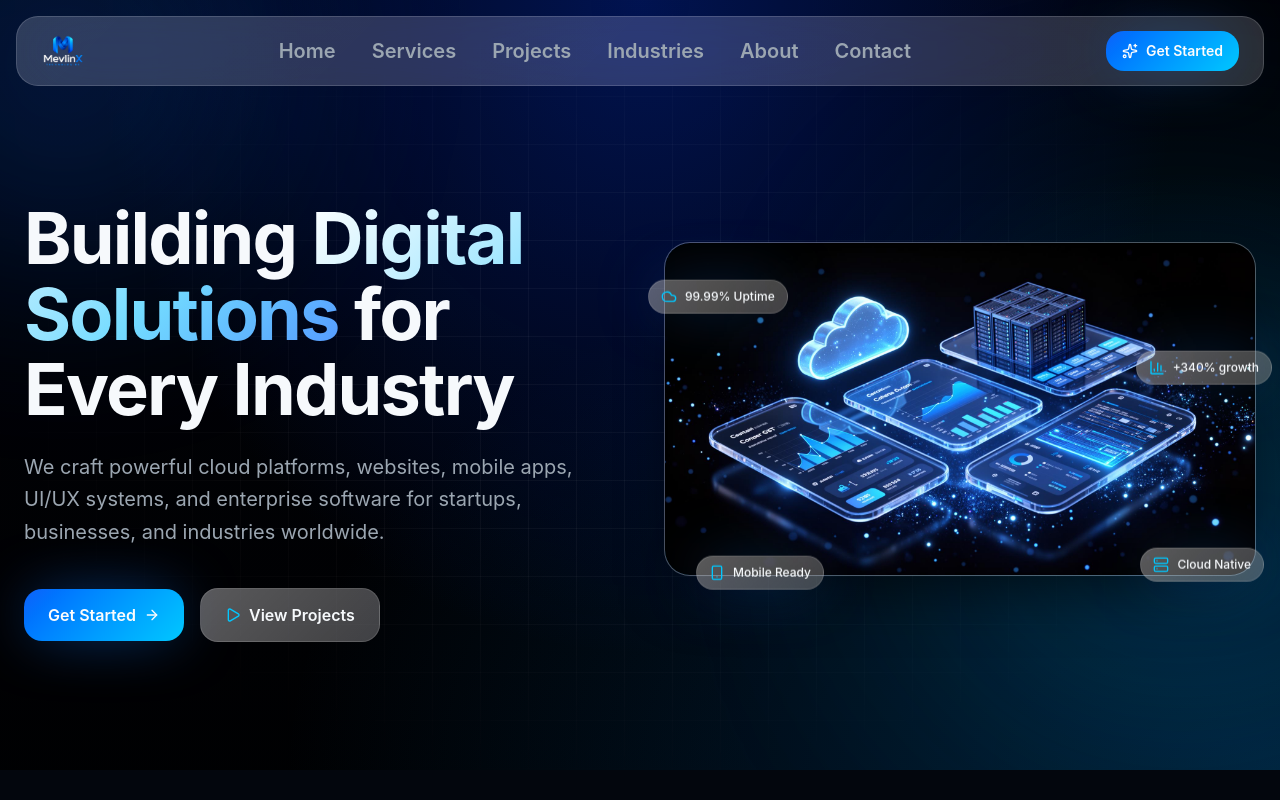
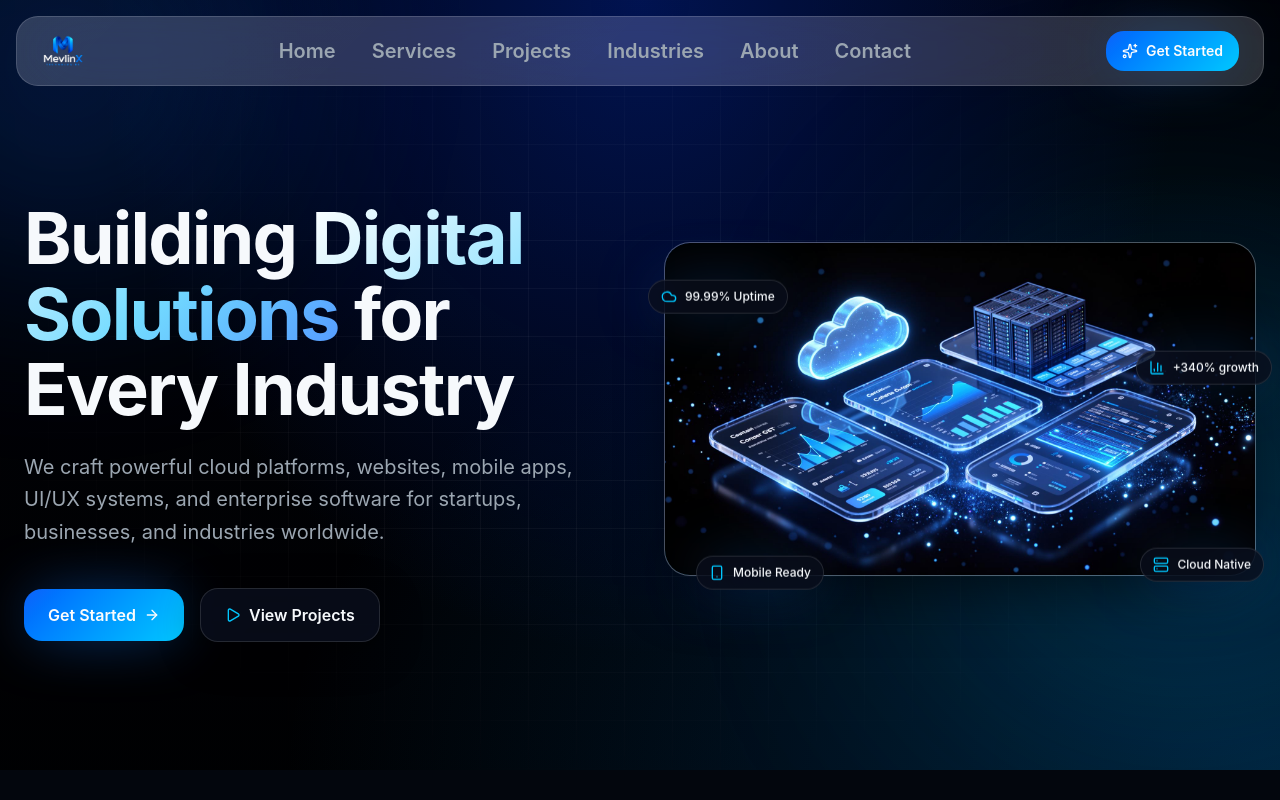
Before and after one commit to Ezhilarasanpm/Mevlinx_website_01, a React (Vite) app: page / in a window 1280 px wide. Shown: the top 800 px of the page. Built offline with nearby package versions, Linux system fonts and the light colour scheme.

Commit message:
Update styles.css

```diff
--- a/src/styles.css
+++ b/src/styles.css
@@ -93,12 +93,13 @@
     -webkit-backdrop-filter: blur(20px) saturate(140%);
     border: 1px solid oklch(1 0 0 / 0.15);
   }
-  .glass-strong {
-    background: linear-gradient(135deg, oklch(1 0 0 / 0.35), oklch(1 0 0 / 0.25));
-    backdrop-filter: blur(48px) saturate(180%);
-    -webkit-backdrop-filter: blur(28px) saturate(180%);
-    border: 1px solid oklch(1 0 0 / 0.12);
-  }
+ .glass-strong {
+  background: rgba(10, 15, 30, 0.75); /* DARK BASE */
+  backdrop-filter: blur(20px) saturate(200%);
+  -webkit-backdrop-filter: blur(20px) saturate(200%);
+  border: 1px solid rgba(255, 255, 255, 0.12);
+  box-shadow: 0 10px 40px rgba(0, 0, 0, 0.4);
+}
   .text-gradient {
     background: var(--gradient-text);
     -webkit-background-clip: text;
```
